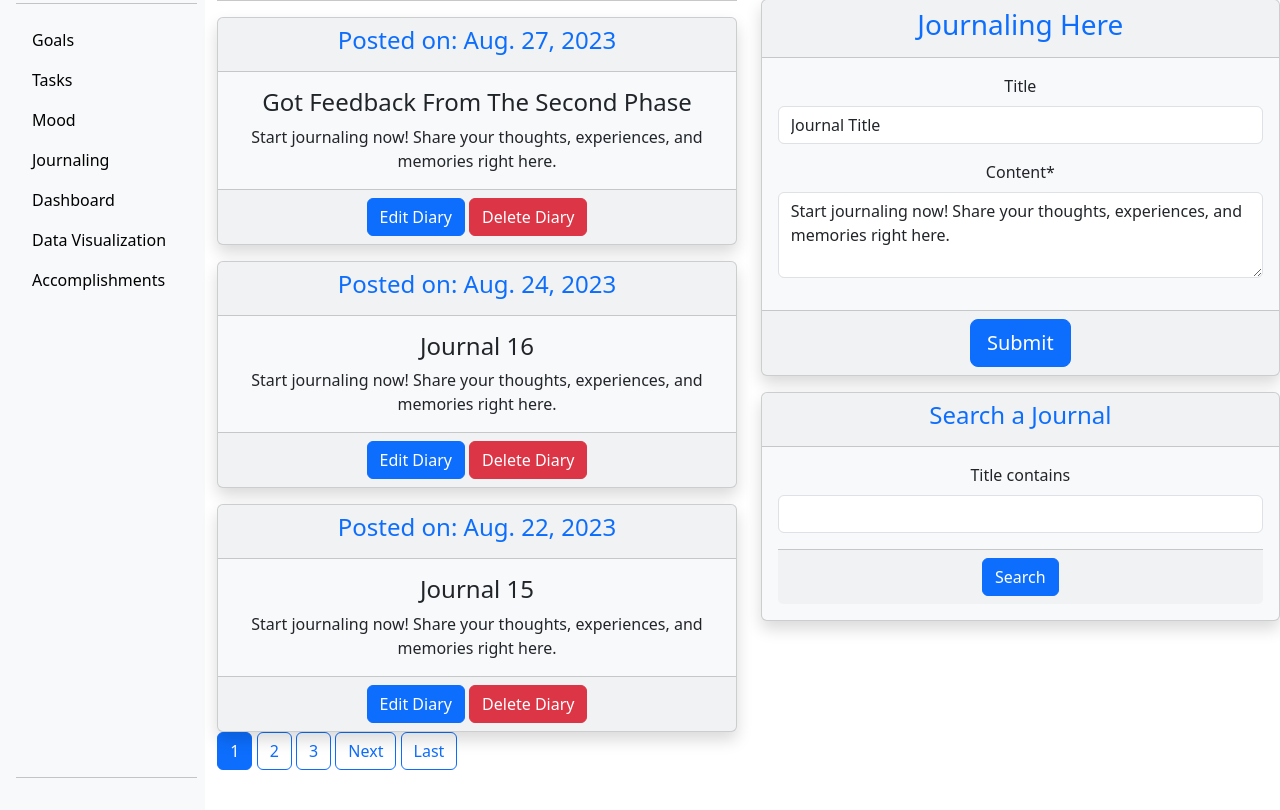
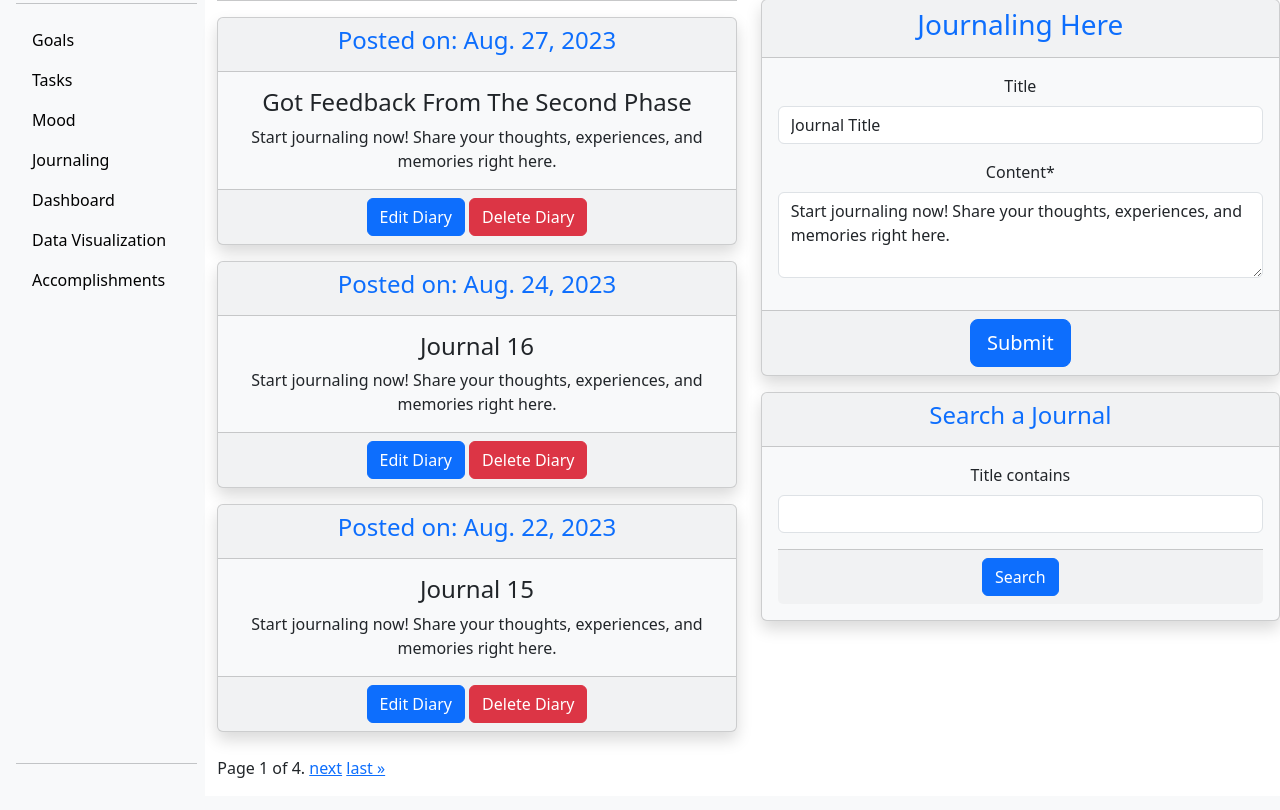
Before and after one commit to sarumaj/MindPen, a Django app: page /journal/ in a window 1280 px wide. Shown: the part 139-949 px from the top of the page. After the commit the page ends 917 px from the top, so only its background shows below. Run offline with Django 4.2, Linux system fonts and the light colour scheme; a user stored in the database is signed in; data comes from the database, SQL or seed files in the repository; some libraries are stand-ins or nearby versions.

Commit message:
Undo Change2 Journaling Pagination Style

```diff
--- a/Journaling/templates/Journaling/journal.html
+++ b/Journaling/templates/Journaling/journal.html
@@ -25,39 +25,23 @@
                     </div>
                 </div>
             {% endfor %}
-            {% if page_obj.has_previous %}
-            <a class="btn btn-outline-primary mb-4" href="?page=1">First</a>
-            <a class="btn btn-outline-primary mb-4" href="?page={{ page_obj.previous_page_number }}">Previous</a>
-            {% endif %}
-            {% for num in page_obj.paginator.page_range %}
-            {% if page_obj.number == num %}
-            <a class="btn btn-primary mb-4" href="?page={{ num }}">{{ num }}</a>
-            {% elif num > page_obj.number|add:'-3' and num < page_obj.number|add:'3' %}
-            <a class="btn btn-outline-primary mb-4" href="?page={{ num }}">{{ num }}</a>
-            {% endif %}
-            {% endfor %}
-            {% if page_obj.has_next %}
-            <a class="btn btn-outline-primary mb-4" href="?page={{ page_obj.next_page_number }}">Next</a>
-            <a class="btn btn-outline-primary mb-4" href="?page={{ page_obj.paginator.num_pages }}">Last</a>
-            {% endif %}
+        <div class="pagination mt-4">
+            <span class="step-links">
+                {% if page_obj.has_previous %}
+                    <a href="?page=1">&laquo; first</a>
+                    <a href="?page={{ page_obj.previous_page_number }}">previous</a>
+                {% endif %}
 
-<!--        <div class="pagination mt-4">-->
-<!--            <span class="step-links">-->
-<!--                {% if page_obj.has_previous %}-->
-<!--                    <a href="?page=1">&laquo; first</a>-->
-<!--                    <a href="?page={{ page_obj.previous_page_number }}">previous</a>-->
-<!--                {% endif %}-->
+                <span class="current">
+                    Page {{ page_obj.number }} of {{ page_obj.paginator.num_pages }}.
+                </span>
 
-<!--                <span class="current">-->
-<!--                    Page {{ page_obj.number }} of {{ page_obj.paginator.num_pages }}.-->
-<!--                </span>-->
-
-<!--                {% if page_obj.has_next %}-->
-<!--                    <a href="?page={{ page_obj.next_page_number }}">next</a>-->
-<!--                    <a href="?page={{ page_obj.paginator.num_pages }}">last &raquo;</a>-->
-<!--                {% endif %}-->
-<!--            </span>-->
-<!--        </div>-->
+                {% if page_obj.has_next %}
+                    <a href="?page={{ page_obj.next_page_number }}">next</a>
+                    <a href="?page={{ page_obj.paginator.num_pages }}">last &raquo;</a>
+                {% endif %}
+            </span>
+        </div>
         {% else %}
             <div style="background: white" class="container mt-5">
                 <p>"No journal entries found."</p>
```
